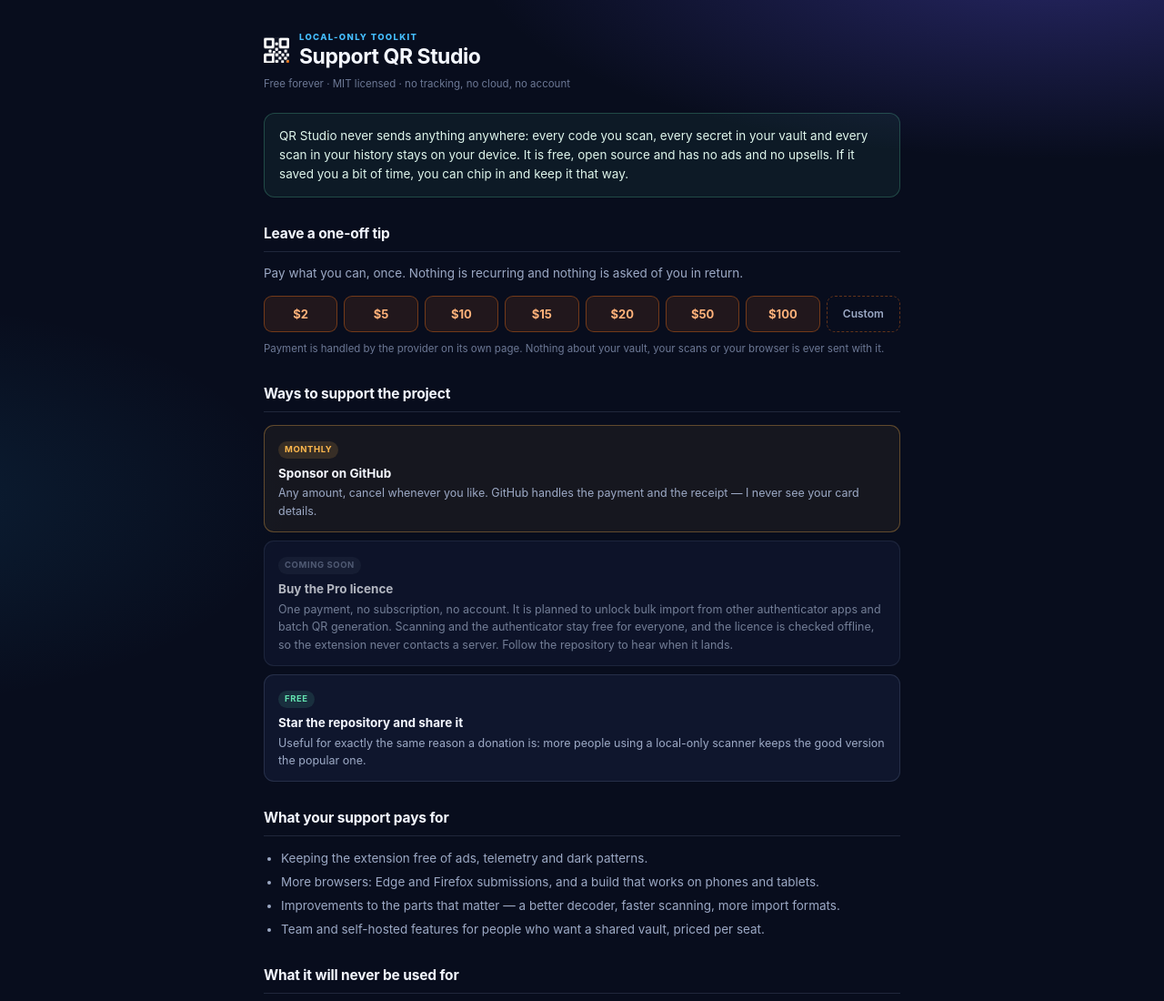
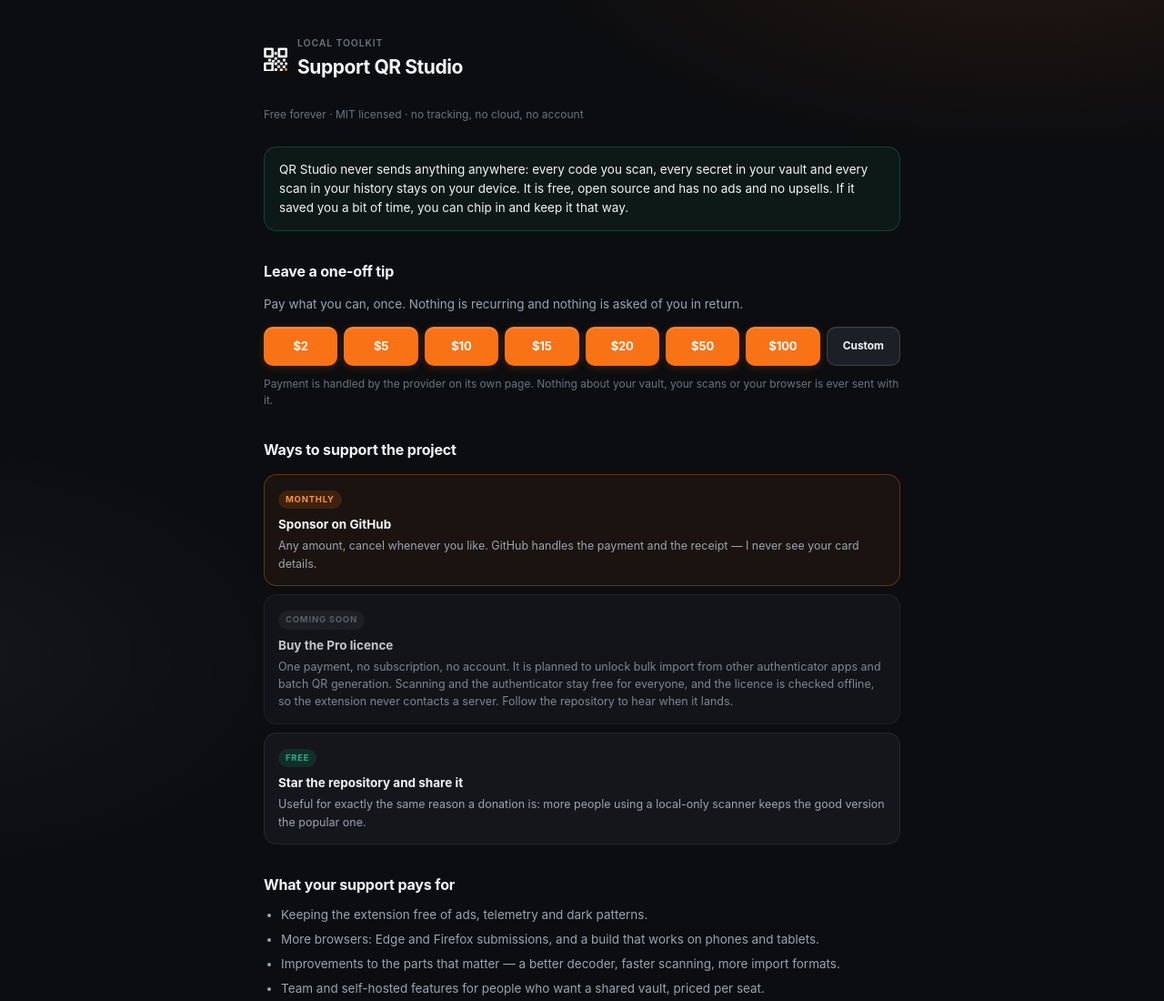
Before and after one commit to Kernlab-001/QR-Studio-Scanner-Authenticator, a browser extension: page docs/support.html in a window 1280 px wide. Shown: the top 1100 px of the page at 91% size. Drawn offline with Linux system fonts and the light colour scheme.

```diff
--- a/docs/support.html
+++ b/docs/support.html
@@ -6,116 +6,178 @@
     <title>Support QR Studio</title>
     <meta name="description" content="QR Studio is a free, local-only QR scanner and authenticator. Support the project if it saved you time.">
     <link rel="icon" href="icon128.png">
-    <style>      :root {
+    <style>
+      /* The same design system as the extension: Tactile Obsidian & Electric
+         Coral. Same tokens, same surfaces, same controls. */
+      :root {
         color-scheme: dark;
-        --ink: #f4f7ff;
-        --muted: #9ca9c5;
-        --faint: #6c7895;
-        --line: rgba(169, 185, 228, .15);
-        --page: #080d1d;
-        --panel: #121a33;
-        --blue: #45beff;
-        --mint: #63e2b0;
-        --amber: #ffb84d;
-        --coral: #f97316;
+        --bg-app: #0C0D10;
+        --bg-elevated: #14161B;
+        --bg-interactive: #1C1F26;
+        --bg-active: #252934;
+        --border-subtle: rgba(255, 255, 255, .07);
+        --border-strong: rgba(255, 255, 255, .14);
+        --text-primary: #F3F4F6;
+        --text-secondary: #9CA3AF;
+        --text-muted: #6B7280;
+        --accent-primary: #F97316;
+        --accent-primary-hover: #FB923C;
+        --accent-on-primary: #FFFFFF;
+        --accent-local-trust: #10B981;
+        --accent-warning: #F59E0B;
+        --font-ui: 'Plus Jakarta Sans', 'Inter', ui-sans-serif, system-ui, -apple-system, BlinkMacSystemFont, 'Segoe UI', sans-serif;
+        --font-mono: 'JetBrains Mono', ui-monospace, SFMono-Regular, Consolas, monospace;
+        --radius-card: 14px;
+        --radius-control: 10px;
       }
       * { box-sizing: border-box; }
       body {
         margin: 0;
-        padding: 34px 18px 56px;
-        color: var(--ink);
+        padding: 40px 18px 64px;
+        color: var(--text-primary);
         background:
-          radial-gradient(ellipse 70% 24% at 91% -4%, rgba(100, 89, 244, .34), transparent 72%),
-          radial-gradient(ellipse 50% 24% at -10% 42%, rgba(35, 157, 220, .12), transparent 70%),
-          var(--page);
-        font-family: Inter, ui-sans-serif, system-ui, -apple-system, BlinkMacSystemFont, "Segoe UI", sans-serif;
+          radial-gradient(ellipse 62% 26% at 88% -6%, rgba(249, 115, 22, .10), transparent 70%),
+          radial-gradient(ellipse 46% 24% at -6% 52%, rgba(255, 255, 255, .04), transparent 72%),
+          var(--bg-app);
+        font-family: var(--font-ui);
         font-size: 14px;
         line-height: 1.55;
       }
       main { max-width: 700px; margin: 0 auto; }
-      header { display: flex; align-items: center; gap: 11px; margin-bottom: 6px; }
-      .mark {
-        width: 28px; height: 28px; flex: 0 0 auto;
-        object-fit: contain;
+
+      .topbar { display: flex; align-items: center; gap: 11px; margin-bottom: 26px; }
+      .brand-mark { width: 26px; height: 26px; flex: 0 0 auto; object-fit: contain; }
+      .eyebrow {
+        margin: 0 0 2px;
+        color: var(--text-muted);
+        font-size: 10.5px;
+        font-weight: 600;
+        letter-spacing: .08em;
+        text-transform: uppercase;
       }
-      .eyebrow { margin: 0; color: var(--blue); font-size: 9.5px; font-weight: 800; letter-spacing: .14em; }
-      h1 { margin: 0; font-size: 23px; letter-spacing: -.02em; line-height: 1.2; }
-      .meta { margin: 8px 0 22px; color: var(--faint); font-size: 11.5px; }
+      h1 { margin: 0; font-size: 21px; font-weight: 700; letter-spacing: -.02em; }
+      .meta { margin: 0 0 26px; color: var(--text-muted); font-size: 12px; }
+
       h2 {
-        margin: 28px 0 9px; padding-bottom: 7px; border-bottom: 1px solid var(--line);
-        font-size: 15.5px; letter-spacing: -.01em;
+        margin: 32px 0 10px;
+        color: var(--text-primary);
+        font-size: 16px;
+        font-weight: 700;
+        letter-spacing: -.01em;
       }
-      p, li { color: var(--muted); font-size: 13.5px; }
-      strong { color: var(--ink); }
-      ul, ol { padding-left: 19px; }
-      li { margin-bottom: 5px; }
+      p, li { color: var(--text-secondary); font-size: 13.5px; }
+      strong { color: var(--text-primary); }
+      ul { padding-left: 19px; margin: 8px 0 0; }
+      li { margin-bottom: 6px; }
+      a { color: var(--accent-primary-hover); }
+
       .summary {
-        margin: 0 0 22px; padding: 14px 16px; border: 1px solid rgba(99, 226, 176, .24);
-        border-radius: 12px; background: rgba(99, 226, 176, .06);
+        margin: 0 0 24px;
+        padding: 14px 16px;
+        border: 1px solid rgba(16, 185, 129, .28);
+        border-radius: var(--radius-card);
+        background: rgba(16, 185, 129, .07);
       }
-      .summary p { margin: 0; color: #dff6ec; font-size: 13.5px; }
-      a { color: var(--blue); }
-      .foot { margin-top: 30px; padding-top: 14px; border-top: 1px solid var(--line); color: var(--faint); font-size: 11.5px; }
-      .foot a { color: var(--muted); }
+      .summary p { margin: 0; color: var(--text-primary); font-size: 13.5px; }
 
-      /* support options */
+      /* one-off amounts, styled like the extension's primary control */
+      .amounts {
+        display: grid;
+        grid-template-columns: repeat(auto-fit, minmax(74px, 1fr));
+        gap: 7px;
+        margin: 14px 0 0;
+      }
+      .amount {
+        display: inline-flex;
+        align-items: center;
+        justify-content: center;
+        padding: 10px 10px;
+        border: 1px solid transparent;
+        border-radius: var(--radius-control);
+        background: var(--accent-primary);
+        color: var(--accent-on-primary);
+        font-size: 13px;
+        font-weight: 650;
+        letter-spacing: -.01em;
+        text-decoration: none;
+        box-shadow: inset 0 1px 0 rgba(255, 255, 255, .22), 0 2px 8px rgba(249, 115, 22, .22);
+        transition: background .14s ease, transform .1s ease;
+      }
+      .amount:hover { background: var(--accent-primary-hover); }
+      .amount:active { transform: translateY(1px); }
+      .amount.custom {
+        border-color: var(--border-strong);
+        background: var(--bg-interactive);
+        color: var(--text-primary);
+        box-shadow: inset 0 1px 0 rgba(255, 255, 255, .05);
+        font-size: 12px;
+      }
+      .amount.custom:hover { background: var(--bg-active); }
+      .amount-note { margin: 11px 0 0; color: var(--text-muted); font-size: 12px; }
+
       .options { display: grid; gap: 9px; margin: 14px 0 0; }
       .option {
-        display: block; padding: 13px 15px; border: 1px solid var(--line);
-        border-radius: 11px; background: rgba(18, 26, 51, .8); text-decoration: none;
-        transition: border-color .15s ease, transform .15s ease;
+        display: block;
+        padding: 14px 15px;
+        border: 1px solid var(--border-subtle);
+        border-radius: var(--radius-card);
+        background: var(--bg-elevated);
+        text-decoration: none;
+        transition: border-color .14s ease, background .14s ease;
       }
-      .option:hover { border-color: rgba(69, 190, 255, .5); transform: translateY(-1px); }
-      .option b { display: block; color: var(--ink); font-size: 13.5px; margin-bottom: 2px; }
-      .option span { display: block; color: var(--muted); font-size: 12.5px; }
+      .option:hover { border-color: var(--border-strong); background: var(--bg-interactive); }
+      .option b { display: block; color: var(--text-primary); font-size: 13.5px; font-weight: 700; margin-bottom: 3px; }
+      .option span { display: block; color: var(--text-secondary); font-size: 12.5px; }
       .option .tag {
-        display: inline-block; margin-bottom: 6px; padding: 2px 7px; border-radius: 999px;
-        color: var(--mint); background: rgba(99, 226, 176, .12); font-size: 9.5px; font-weight: 700;
-        letter-spacing: .06em; text-transform: uppercase;
+        display: inline-block;
+        margin-bottom: 7px;
+        padding: 3px 8px;
+        border-radius: 999px;
+        background: rgba(16, 185, 129, .14);
+        color: var(--accent-local-trust);
+        font-size: 9.5px;
+        font-weight: 700;
+        letter-spacing: .08em;
+        text-transform: uppercase;
       }
-      .option.primary { border-color: rgba(255, 184, 77, .32); background: rgba(255, 184, 77, .06); }
-      .option.primary .tag { color: var(--amber); background: rgba(255, 184, 77, .14); }
-      .option.pending { opacity: .72; }
-      .option.pending .tag { color: var(--faint); background: rgba(108, 120, 149, .14); }
+      .option.primary { border-color: rgba(249, 115, 22, .34); background: rgba(249, 115, 22, .06); }
+      .option.primary:hover { border-color: rgba(249, 115, 22, .5); background: rgba(249, 115, 22, .1); }
+      .option.primary .tag { background: rgba(249, 115, 22, .16); color: var(--accent-primary-hover); }
+      .option.pending .tag { background: rgba(255, 255, 255, .06); color: var(--text-muted); }
+      .option.pending { opacity: .8; }
 
-      /* one-off amounts */
-      .amounts {
-        display: grid;
-        grid-template-columns: repeat(auto-fit, minmax(72px, 1fr));
-        gap: 7px;
-        margin: 12px 0 0;
+      .foot {
+        margin-top: 30px;
+        padding-top: 16px;
+        border-top: 1px solid var(--border-subtle);
+        color: var(--text-muted);
+        font-size: 12px;
       }
-      .amount {
-        display: inline-flex; align-items: center; justify-content: center;
-        padding: 9px 10px; border: 1px solid rgba(249, 115, 22, .38); border-radius: 9px;
-        background: rgba(249, 115, 22, .1); color: #ffb27a;
-        font-size: 13px; font-weight: 700; text-decoration: none; white-space: nowrap;
-        transition: background .15s ease, border-color .15s ease, transform .15s ease;
-      }
-      .amount:hover { background: rgba(249, 115, 22, .2); border-color: rgba(249, 115, 22, .65); transform: translateY(-1px); }
-      .amount.custom { border-style: dashed; color: var(--muted); background: transparent; font-size: 12px; font-weight: 600; }
-      .amount.custom:hover { color: var(--ink); border-color: var(--line); }
-      .amount-note { margin: 10px 0 0; color: var(--faint); font-size: 11.5px; }
+      .foot a { color: var(--text-secondary); }
       code {
-        padding: 1px 5px; border: 1px solid var(--line); border-radius: 5px;
-        color: #d1c1ff; background: rgba(4, 9, 24, .5);
-        font-family: ui-monospace, SFMono-Regular, Consolas, monospace; font-size: 11.5px;
+        padding: 1px 5px;
+        border: 1px solid var(--border-subtle);
+        border-radius: 5px;
+        color: var(--text-primary);
+        background: var(--bg-interactive);
+        font-family: var(--font-mono);
+        font-size: 11.5px;
       }
       @media (max-width: 520px) {
-        body { padding: 24px 14px 40px; }
-        h1 { font-size: 20px; }
+        body { padding: 26px 14px 44px; }
+        h1 { font-size: 19px; }
       }
     </style>
   </head>
   <body>
     <main>
-      <header>
-        <img class="mark" src="brand-mark.png" width="28" height="28" alt="QR Studio">
+      <div class="topbar">
+        <img class="brand-mark" src="brand-mark.png" width="26" height="26" alt="QR Studio">
         <div>
-          <p class="eyebrow">LOCAL-ONLY TOOLKIT</p>
+          <p class="eyebrow">Local toolkit</p>
           <h1>Support QR Studio</h1>
         </div>
-      </header>
+      </div>
       <p class="meta">Free forever · MIT licensed · no tracking, no cloud, no account</p>
 
       <div class="summary">
```
Also changed, not shown: popup.css (+14 -0 lines), popup.html (+4 -0 lines), popup.js (+45 -3 lines), CHANGELOG.md.
